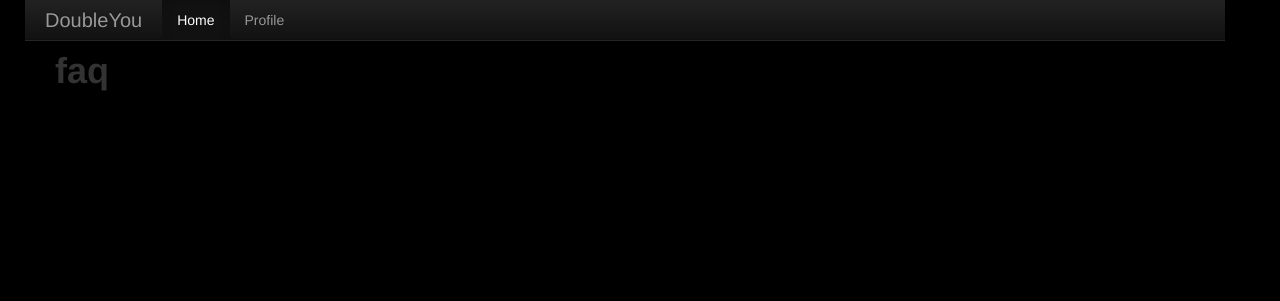
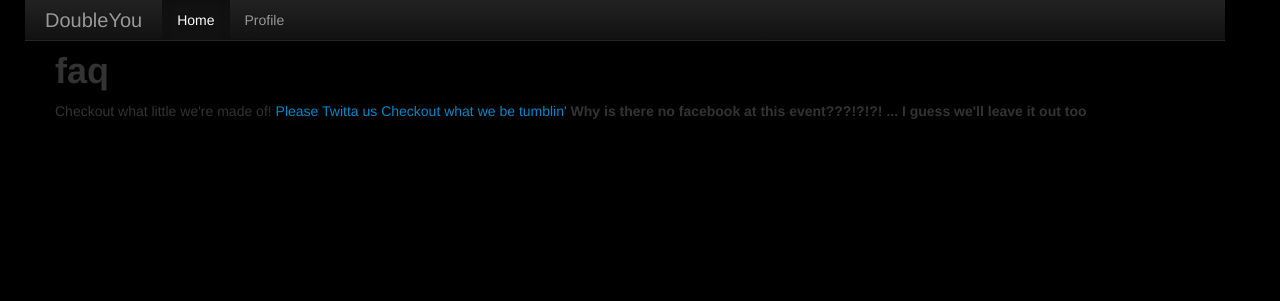
Before and after one commit to yosemitebandit/doubleyou, a Flask app: page /faq in a window 1280 px wide. Shown: the top 301 px of the page. Run offline with Flask 2, Linux system fonts and the light colour scheme; parts of the project's set-up code (start-up, migrations or seed data) failed here and were passed over; some libraries are stand-ins or nearby versions.

Commit message:
Adding some silly text to the faq

```diff
--- a/templates/faq.html
+++ b/templates/faq.html
@@ -2,4 +2,11 @@
 
 {% block body %}
 <h1>faq</h1>
+
+Checkout what little we're made of!
+
+<a href="http://twitter.com/mydoubleyou">Please Twitta us</a>
+<a href="http://mydoubleyou.tumblr.com">Checkout what we be tumblin'</a>
+<strong>Why is there no facebook at this event???!?!?! ... I guess we'll leave it out too</strong>
+
 {% endblock %}
```
